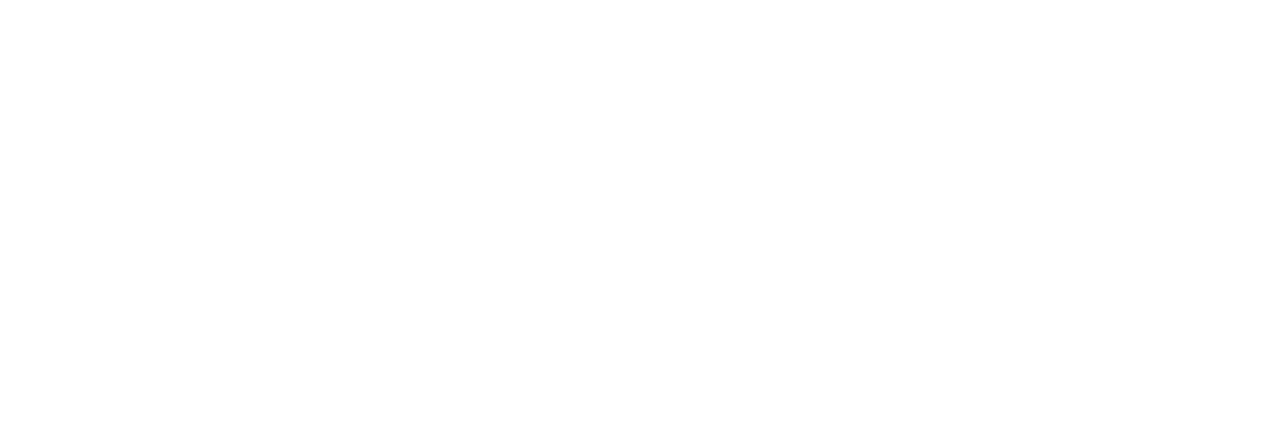
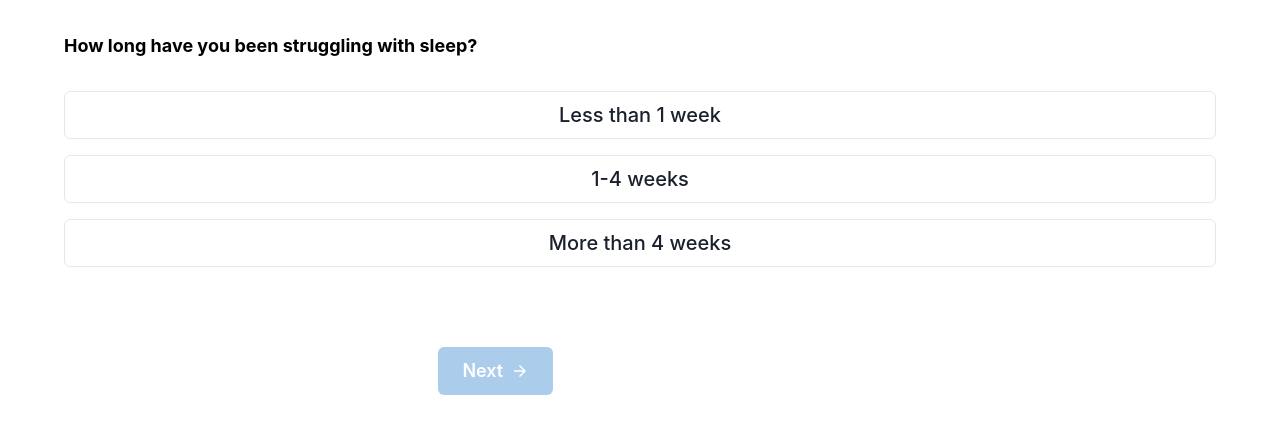
Before and after one commit to Sukantad/Sleep-Efficiency, a React (Create React App) app in the folder client/: page /struggleduration in a window 1280 px wide. Before the commit this address had no page. Shown: the top 434 px of the page. Built offline with nearby package versions, Linux system fonts and the light colour scheme.

Commit message:
Struggle sleep Duration done

```diff
--- a/client/package.json
+++ b/client/package.json
@@ -3,6 +3,7 @@
   "version": "0.1.0",
   "private": true,
   "dependencies": {
+    "@chakra-ui/icons": "^2.0.19",
     "@chakra-ui/react": "^2.6.1",
     "@emotion/react": "^11.11.0",
     "@emotion/styled": "^11.11.0",
--- a/client/src/Components/AllRoutes.jsx
+++ b/client/src/Components/AllRoutes.jsx
@@ -1,6 +1,7 @@
 import React from 'react';
 import { Route, Routes } from 'react-router-dom';
 import WelcomeScreen from './WelcomeScreen';
+import StruggleDuration from './StruggleDuration';
 
 
 
@@ -10,7 +11,7 @@
         <div>
             <Routes>
                 <Route path="/" element={<WelcomeScreen />} />
-
+                <Route path='/struggleduration' element={<StruggleDuration/>} > </Route>
 
 
             </Routes>
--- /dev/null
+++ b/client/src/Components/StruggleDuration.jsx
@@ -0,0 +1,105 @@
+import React, { useContext, useState } from 'react';
+import {
+  Box,
+  Text,
+  Button,
+  Stack,
+  useColorModeValue,
+  useToast
+} from '@chakra-ui/react';
+import { ArrowForwardIcon } from '@chakra-ui/icons';
+import { SleepContext } from '../Context/SleepContextProvider';
+
+const StruggleDuration = () => {
+  const { handleStruggleDuration } = useContext(SleepContext);
+  const [duration, setDuration] = useState('');
+  const toast = useToast();
+
+  const handleNext = () => {
+    if (duration === '') {
+      toast({
+        title: 'Please select a duration',
+        status: 'warning'
+      });
+      return;
+    }
+    handleStruggleDuration(duration);
+  };
+
+  return (
+    <Box px={[2, 4, 8, 16]} py={8}>
+      <Box>
+        <Text
+          fontSize={'18px'}
+          fontWeight="bold"
+          color={'black'}
+        >
+          How long have you been struggling with sleep?
+        </Text>
+      </Box>
+      <Box mt={8}>
+        <Stack spacing={4}>
+          <Button
+            size="lg"
+            variant={duration === 'lessThanOneWeek' ? 'solid' : 'outline'}
+            colorScheme={duration === 'lessThanOneWeek' ? 'blue' : undefined}
+            onClick={() => setDuration('lessThanOneWeek')}
+            _hover={{ bg: useColorModeValue('blue.200', 'blue.700') }}
+            _active={{ bg: useColorModeValue('blue.300', 'blue.800') }}
+          >
+            <Text
+              fontSize={['lg', 'xl']}
+              fontWeight={duration === 'lessThanOneWeek' ? 'bold' : 'medium'}
+            >
+              Less than 1 week
+            </Text>
+          </Button>
+          <Button
+            size="lg"
+            variant={duration === 'oneToFourWeeks' ? 'solid' : 'outline'}
+            colorScheme={duration === 'oneToFourWeeks' ? 'blue' : undefined}
+            onClick={() => setDuration('oneToFourWeeks')}
+            _hover={{ bg: useColorModeValue('blue.200', 'blue.700') }}
+            _active={{ bg: useColorModeValue('blue.300', 'blue.800') }}
+          >
+            <Text
+              fontSize={['lg', 'xl']}
+              fontWeight={duration === 'oneToFourWeeks' ? 'bold' : 'medium'}
+            >
+              1-4 weeks
+            </Text>
+          </Button>
+          <Button
+            size="lg"
+            variant={duration === 'moreThanFourWeeks' ? 'solid' : 'outline'}
+            colorScheme={duration === 'moreThanFourWeeks' ? 'blue' : undefined}
+            onClick={() => setDuration('moreThanFourWeeks')}
+            _hover={{ bg: useColorModeValue('blue.200', 'blue.700') }}
+            _active={{ bg: useColorModeValue('blue.300', 'blue.800') }}
+          >
+            <Text
+              fontSize={['lg', 'xl']}
+              fontWeight={duration === 'moreThanFourWeeks' ? 'bold' : 'medium'}
+            >
+              More than 4 weeks
+            </Text>
+          </Button>
+        </Stack>
+      </Box>
+      <Box w='35%' m='auto' mt={20} >
+        <Button
+          size="lg"
+          colorScheme="blue"
+          rightIcon={<ArrowForwardIcon />}
+
+          onClick={handleNext}
+          isDisabled={duration === ''}
+        >
+          Next
+        </Button>
+      </Box>
+    </Box>
+  );
+}
+
+export default StruggleDuration;
--- a/client/src/Components/WelcomeScreen.jsx
+++ b/client/src/Components/WelcomeScreen.jsx
@@ -1,6 +1,6 @@
 import React, { useContext, useState } from 'react';
 import {
-  ChakraProvider,
+
   Box,
   Heading,
   Button,
@@ -22,11 +22,11 @@
   function handleSubmit(event) {
     event.preventDefault();
     onSubmit(nickname, password);
-
+    navigate('/struggleduration')
   }
 
   return (
-    <ChakraProvider>
+
     <Flex
       height="100vh"
       backgroundColor="gray.50"
@@ -86,7 +86,7 @@
 
       </Box>
     </Flex>
-    </ChakraProvider>
+
   );
 }
 
--- a/client/src/Context/SleepContextProvider.js
+++ b/client/src/Context/SleepContextProvider.js
@@ -9,9 +9,12 @@
     userData.nickname = nickname;
     userData.password = [password];
   };
+  const handleStruggleDuration = (dur) => {
+    console.log(dur);
+  };
 
   return (
-    <SleepContext.Provider value={{ onSubmit }}>
+    <SleepContext.Provider value={{ onSubmit, handleStruggleDuration }}>
       {children}
     </SleepContext.Provider>
   );
```
Also changed, not shown: 1 other file (tests, documents, lock files or other folders). Lines whose indentation alone changed are shown as unchanged.
